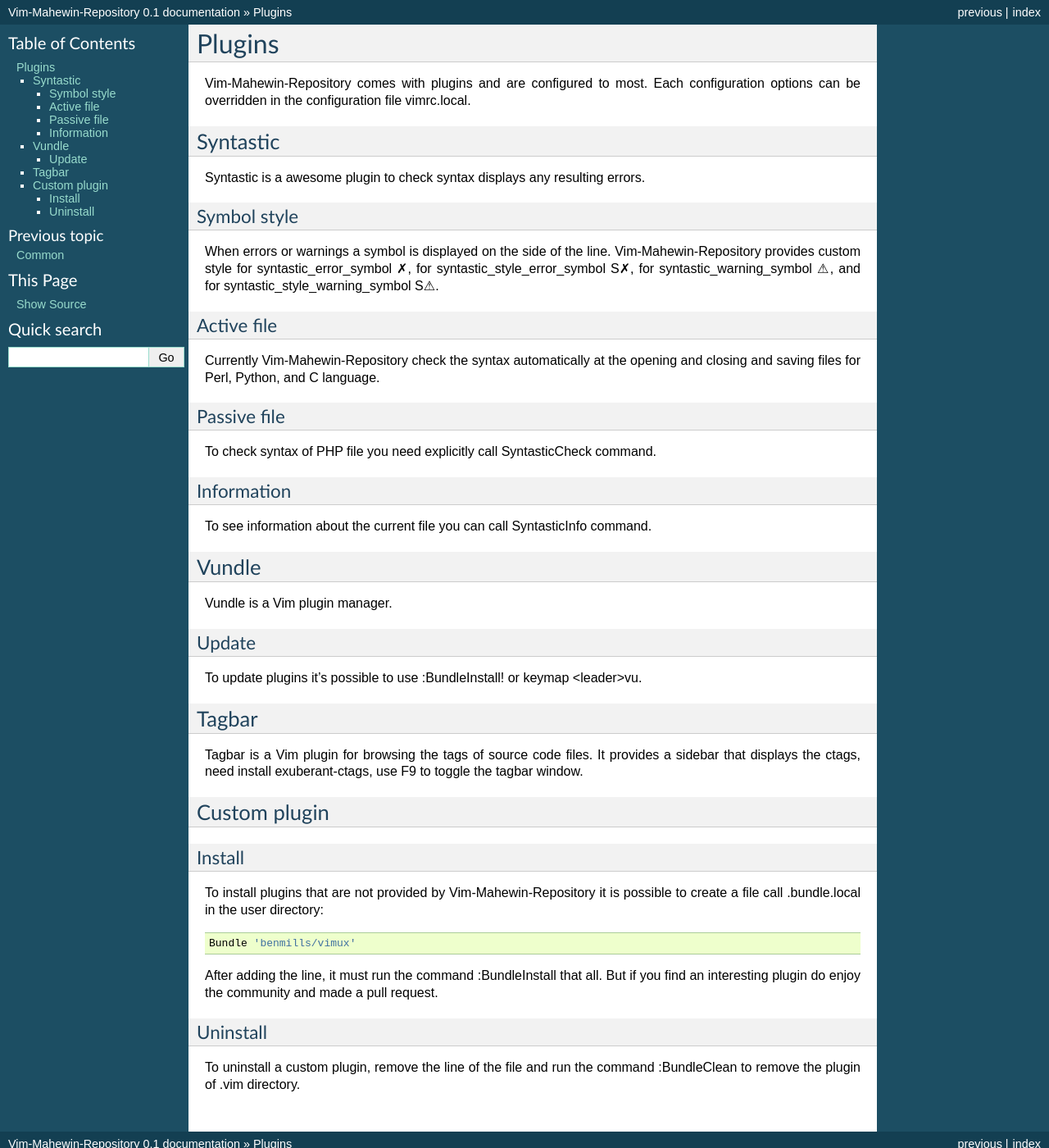
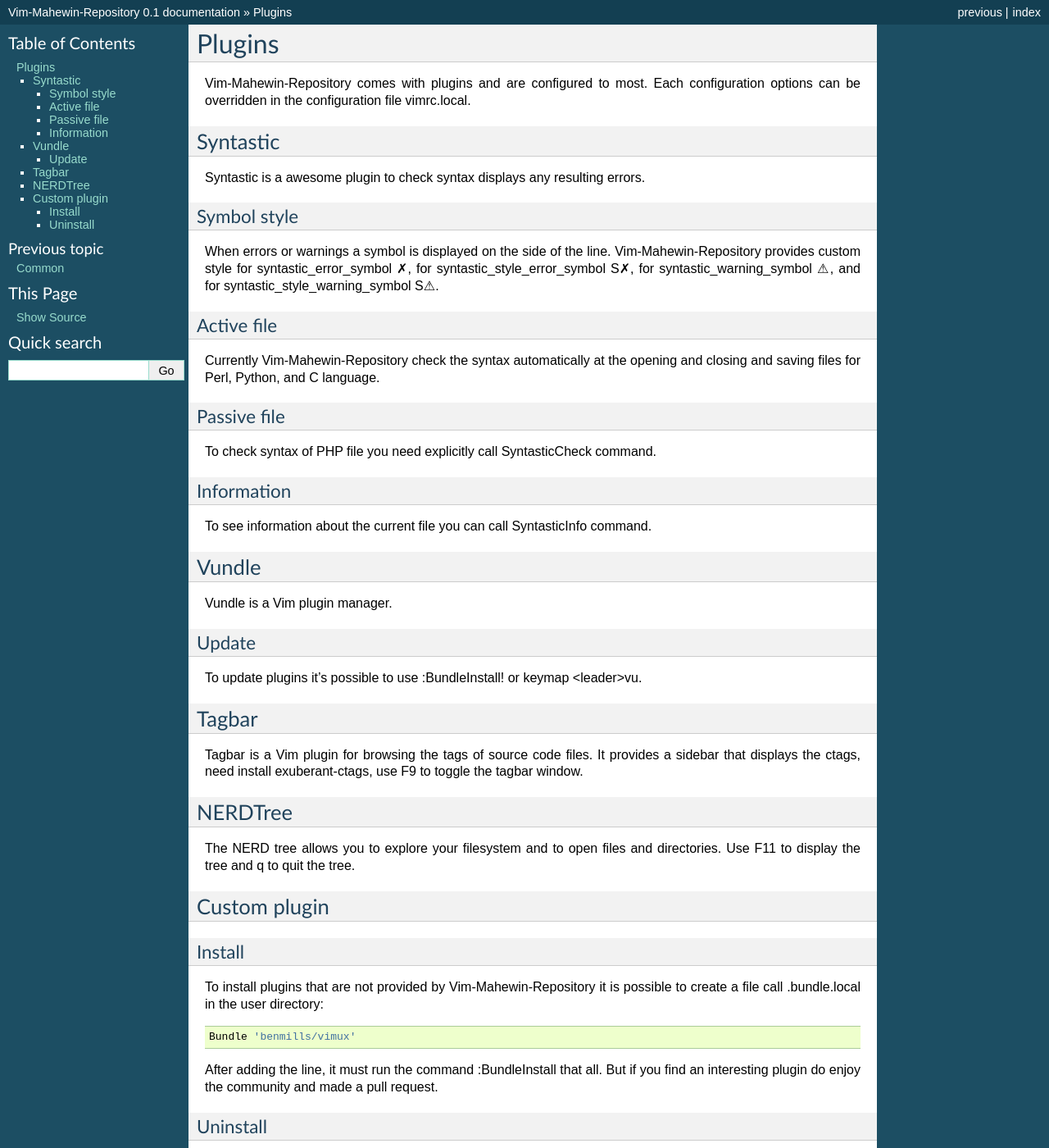
Before and after one commit to hobbestigrou/Vim-Mahewin-Repository, a Sphinx documentation site: the page built from docs/source/plugins.rst, in a window 1280 px wide and 1400 px high. Shown: the whole window at 82% size. Built offline with Sphinx 7.4.7, drawn with Linux system fonts in a browser that asks for light colours; formulas are drawn with MathJax 3.

Commit message:
[Core] Adding a new plugin and documentation for plugin.

```diff
--- a/docs/source/plugins.rst
+++ b/docs/source/plugins.rst
@@ -42,6 +42,11 @@
 toggle the tagbar window.
 
 
+NERDTree
+--------
+The NERD tree allows you to explore your filesystem and to open files and
+directories. Use F11 to display the tree and q to quit the tree.
+
 Custom plugin
 -------------
 
```
Also changed, not shown: 1 other file.
